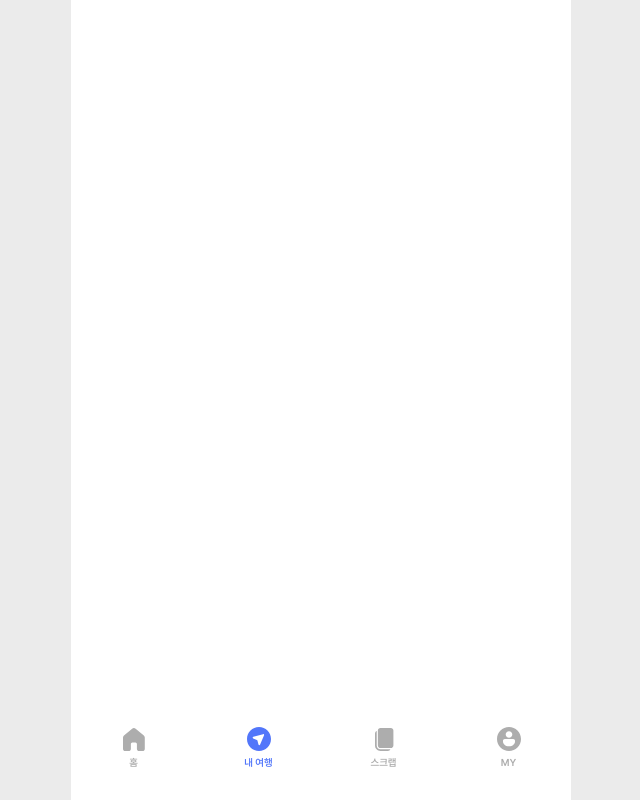
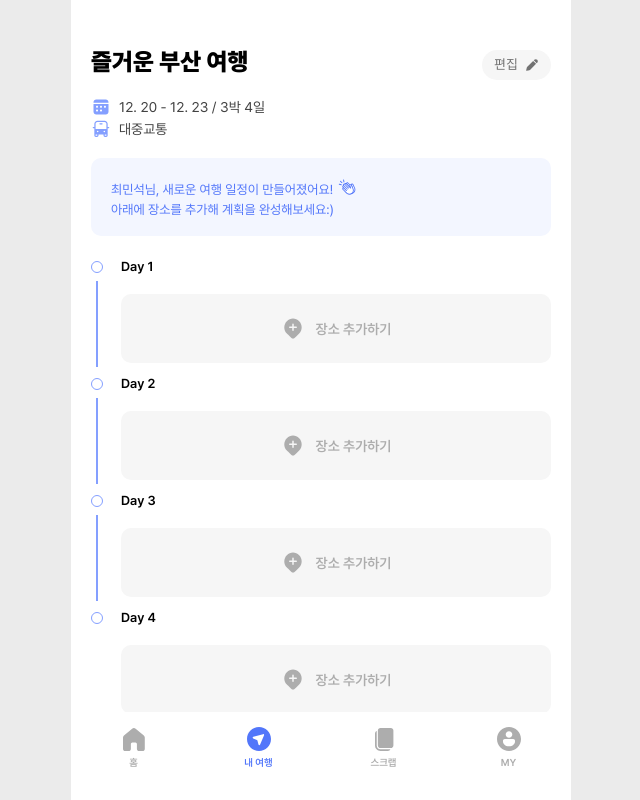
Before and after one commit to SugarSyrup/gabozago_FE, a React (Vite) app: page /mytrip/1 in a window 1280 px wide. Shown: the whole page, without its empty margins (319-959 px from the left). Built offline with nearby package versions, Linux system fonts and the light colour scheme.

Commit message:
feat(#13): 내 여행 상세 페이지 생성

```diff
--- a/src/pages/MyTripDetailPage.tsx
+++ b/src/pages/MyTripDetailPage.tsx
@@ -1,7 +1,23 @@
 import PageTemplate from "../components/common/PageTemplate";
+import TripInfo from "../components/tripDetail/TripInfo";
+import * as S from "../styles/MyTripDetailPage.style";
+import ClapBlueIcon from "../assets/icons/clap_blue.svg?react";
+import TripScheduleListPlaceHolder from "../components/tripDetail/TripScheduleListPlaceHolder";
 
 function MyTripDetailPage() {
-  return <PageTemplate nav={true} header={false}></PageTemplate>;
+  return (
+    <PageTemplate nav={true} header={false}>
+      <TripInfo />
+      <S.MessageBox>
+        <p>
+          최민석님, 새로운 여행 일정이 만들어졌어요!
+          <ClapBlueIcon />
+        </p>
+        <p>아래에 장소를 추가해 계획을 완성해보세요:)</p>
+      </S.MessageBox>
+      <TripScheduleListPlaceHolder days={4} />
+    </PageTemplate>
+  );
 }
 
 export default MyTripDetailPage;
--- /dev/null
+++ b/src/styles/MyTripDetailPage.style.ts
@@ -0,0 +1,21 @@
+import styled from "styled-components";
+
+export const MessageBox = styled.div`
+  margin-bottom: 20px;
+  padding: 16px 20px;
+  width: 100%;
+  font-size: 13px;
+  line-height: 20px;
+  color: ${({ theme }) => theme.main};
+  background-color: ${({ theme }) => theme.blue05};
+  border-radius: 10px;
+
+  p {
+    display: flex;
+    align-items: end;
+    svg {
+      margin-left: 5px;
+      width: 18px;
+    }
+  }
+`;
```
Also changed, not shown: src/assets/icons/clap.svg (added), src/assets/icons/clap_blue.svg (added).
